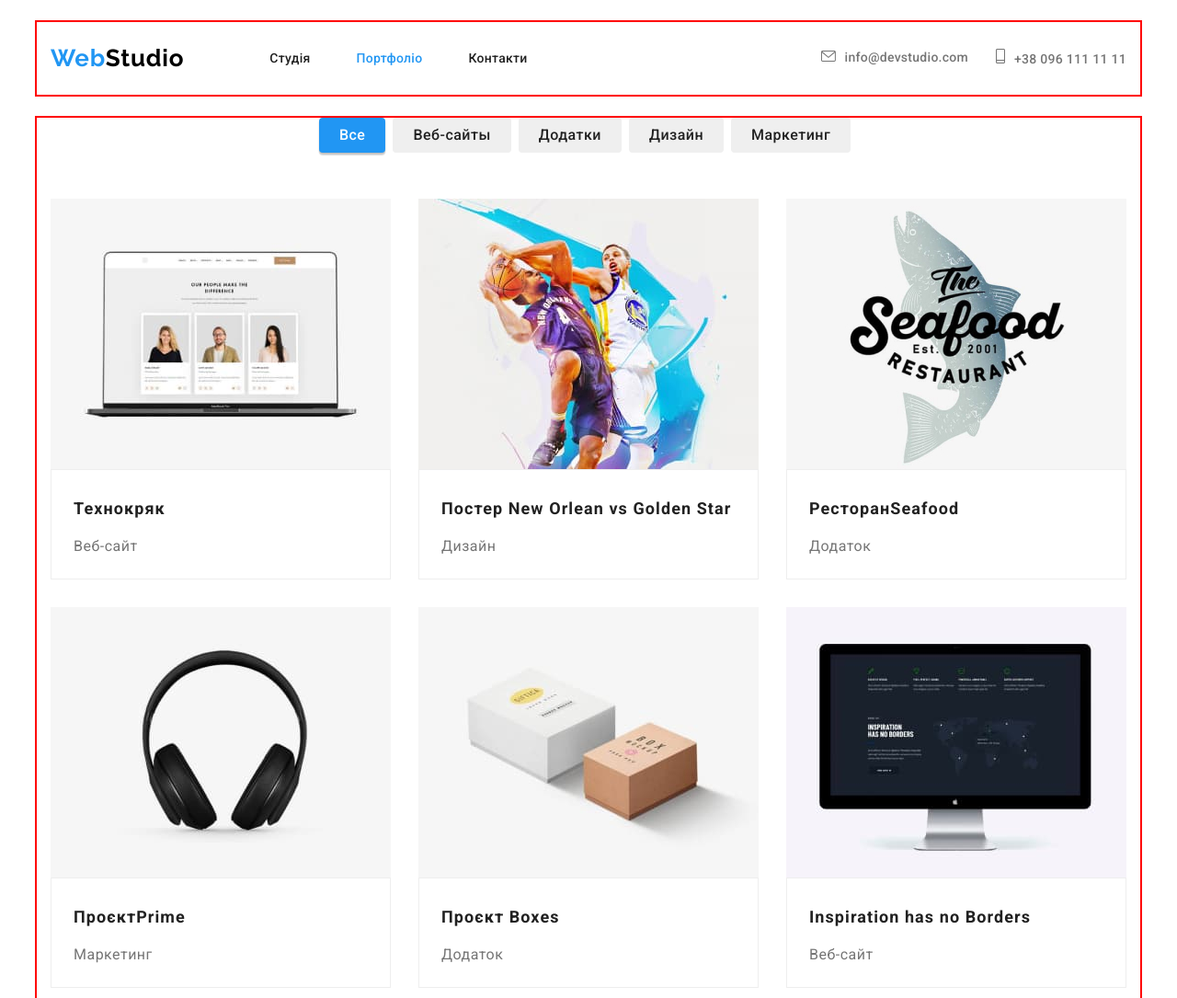
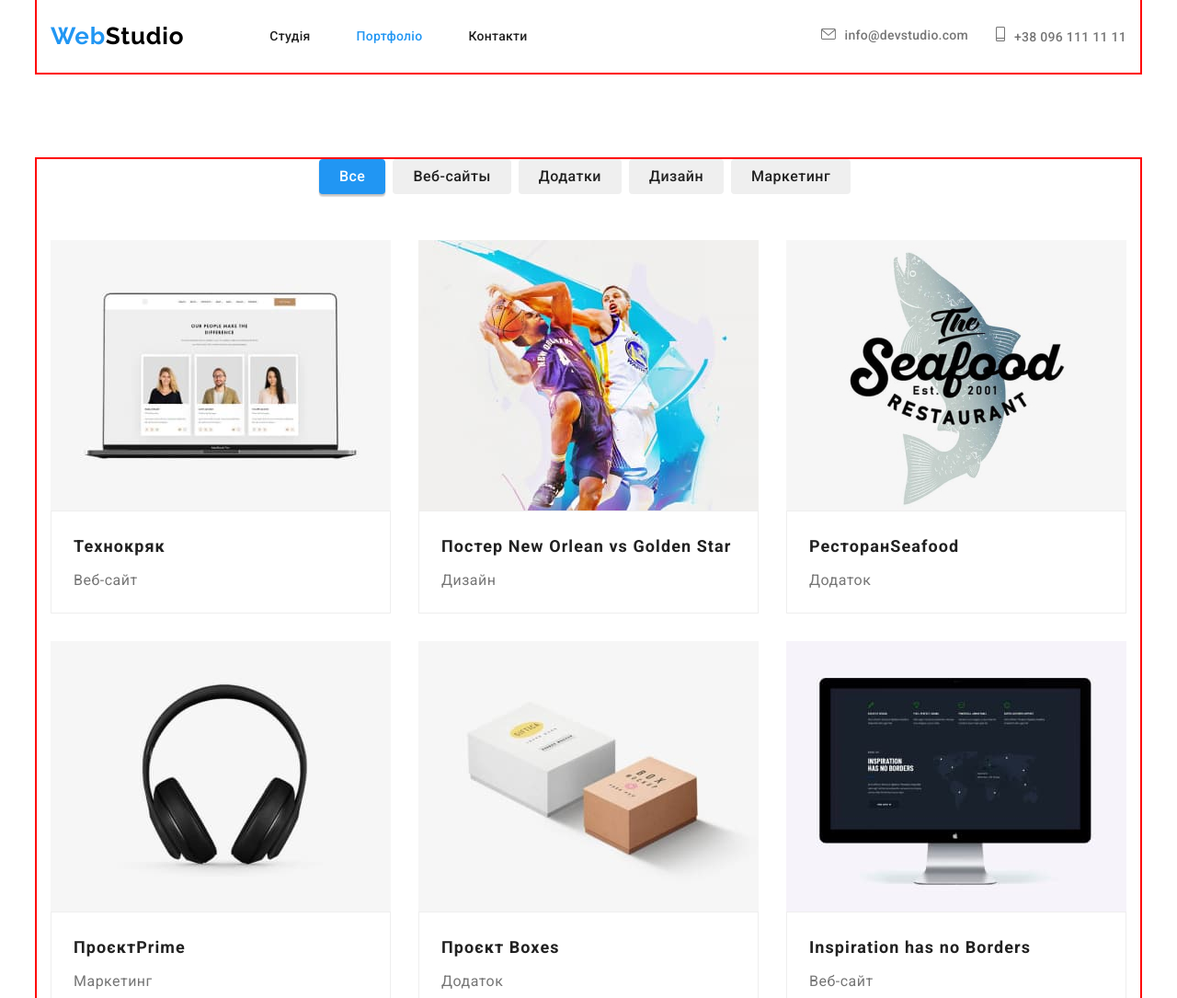
Before and after one commit to OlgaTadyeyeva/goit-markup-hw-04, a plain HTML site: page portfolio.html in a window 1280 px wide. Shown: the top 1085 px of the page at 92% size. Drawn offline with nearby package versions, Linux system fonts and the light colour scheme.

Commit message:
change 21/08

```diff
--- a/css/styles.css
+++ b/css/styles.css
@@ -51,12 +51,8 @@ color: var(--main-color)
 .header-container {
     display: flex;
     align-items: center;
-}
+    justify-content: center;}
 
-.header {
-padding-top: 24px;
-padding-bottom: 25px;
-}
 
 .header-list,
 .header-list-contact{
@@ -427,6 +423,7 @@ color: var(--white-color);
 .footer-adress {
     font-style: normal;
     margin-top: 20px;
+
 }
 
 .footer-list {
@@ -456,6 +453,10 @@ margin-bottom: 20px;
     gap: 10px;
 }
 
+.footer-item:not(:last-child) {
+    margin-bottom: 9px;
+}
+
 .footer-soc-link {
     width: 44px;
     height: 44px;
@@ -479,6 +480,15 @@ margin-bottom: 20px;
 .footer-studio {
 color: var(--white-color)
 }
+
+
+/* BUTTON  */
+
+.button {
+padding-top: 94px;
+padding-bottom: 94px;
+}
+
 .button-item {
 margin-right: 8px;
 }
@@ -520,7 +530,6 @@ font-size: 18px;
 line-height: 2.00;
 letter-spacing: 0.06em;
 color: var(--second-color);
-padding: 4px 24px;
 margin-bottom: 4px;
 }
 
@@ -529,8 +538,7 @@ font-weight: 400;
 line-height: 1.88;
 letter-spacing: 0.03em;
 color: var(--main-color);
-padding-left: 24px;
-padding-right: 24px;
+
 
 }
 
@@ -545,6 +553,10 @@ padding-right: 24px;
  padding-bottom: 20px;
  background: #FFFFFF;
  border: 1px solid #EEEEEE;
+ padding-left: 24px;
+ padding-right: 24px;
+
+
 }
 
 .portfolio-item:hover {
```
